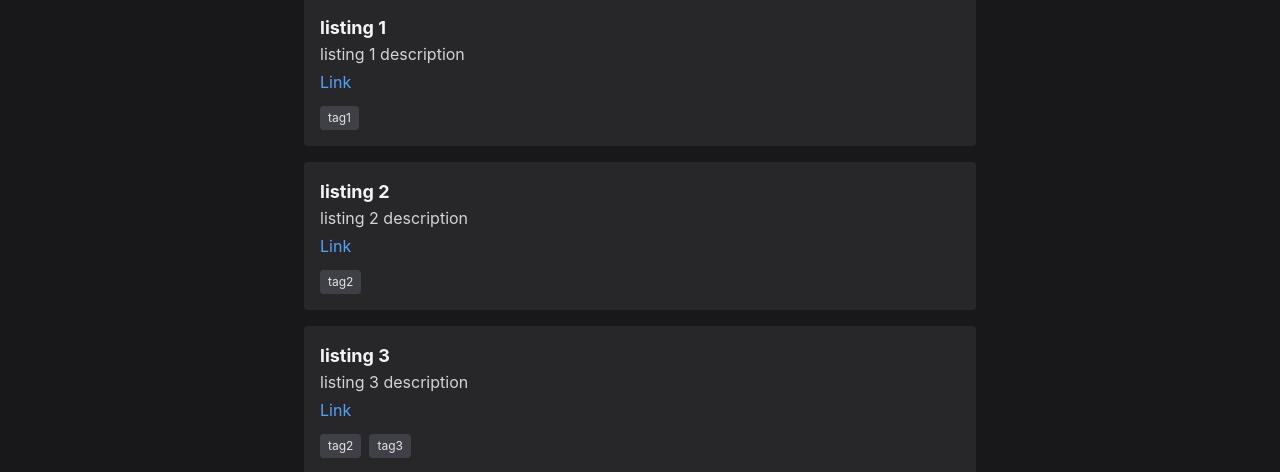
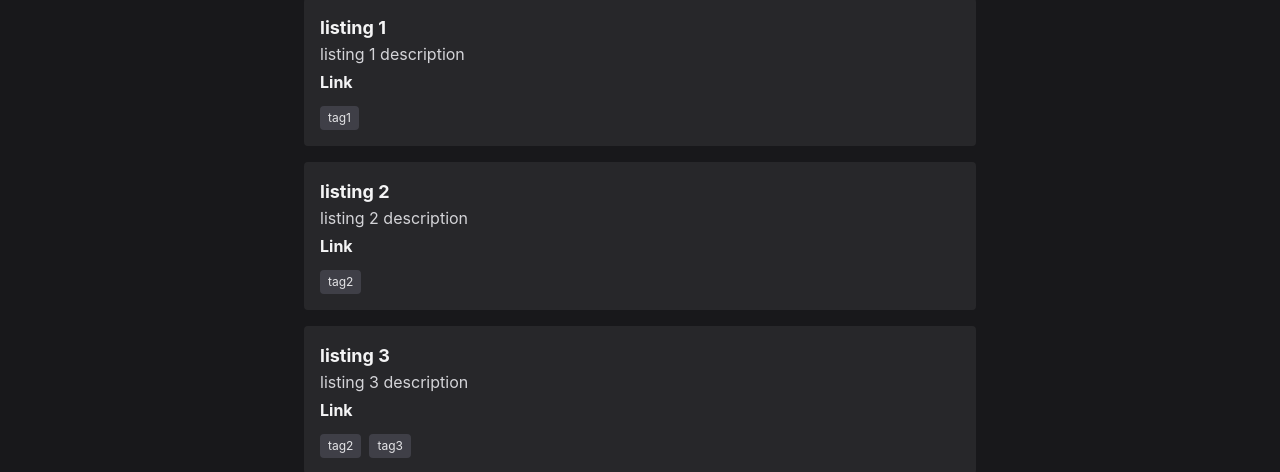
Before and after one commit to Dimterion/vault, a React (Vite) app: page /listings in a window 1280 px wide. Shown: the part 166-638 px from the top of the page. Built offline with nearby package versions, Linux system fonts and the light colour scheme.

Commit message:
adjust ListingItem component

```diff
--- a/src/components/ListingItem.tsx
+++ b/src/components/ListingItem.tsx
@@ -12,14 +12,14 @@ type ListingItemProps = {
 
 export default function ListingItem({ listing }: ListingItemProps) {
   return (
-    <article key={listing.id} className="rounded bg-zinc-800 p-4">
+    <article className="rounded bg-zinc-800 p-4">
       <h3 className="text-lg font-bold">{listing.name}</h3>
       <p className="text-zinc-300">{listing.description}</p>
       <a
         href={listing.link}
         target="_blank"
         rel="noopener noreferrer"
-        className="mt-1 inline-block text-blue-400 hover:underline"
+        className="mt-1 inline-block font-bold hover:underline"
       >
         Link
       </a>
--- a/src/pages/listings.tsx
+++ b/src/pages/listings.tsx
@@ -48,7 +48,7 @@ export default function ListingsPage() {
 
       <section className="flex w-full max-w-2xl flex-col gap-4">
         {displayedListings.map((listing) => (
-          <ListingItem listing={listing} />
+          <ListingItem key={listing.id} listing={listing} />
         ))}
       </section>
     </main>
```
